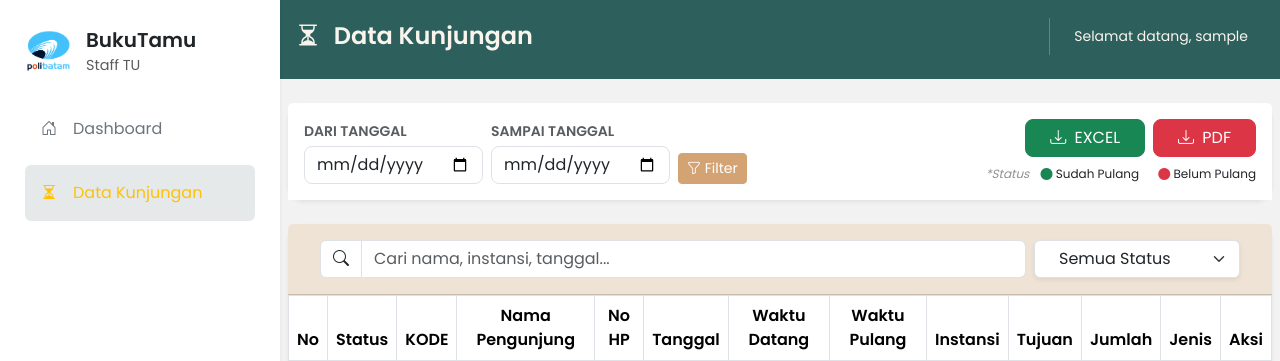
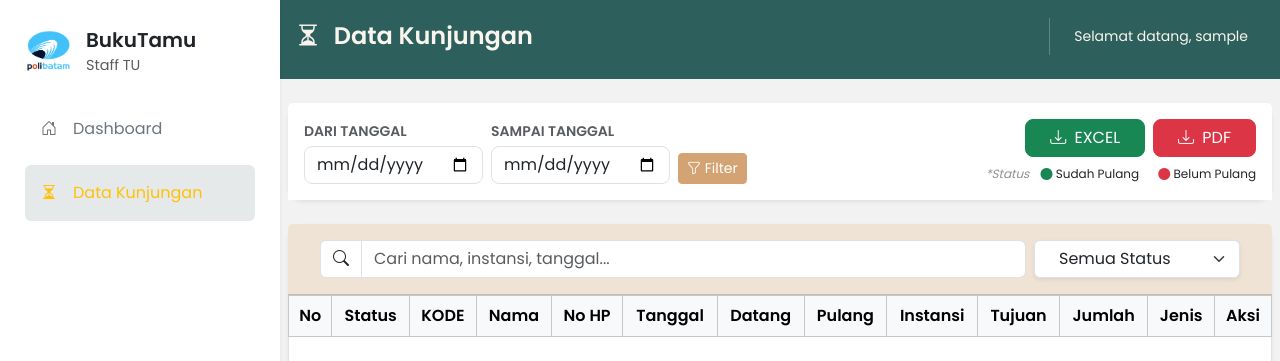
Before and after one commit to LuluKhaira/Buku-Tamu, a PHP site: page /dashboard_staffTU/data_kunjungan.php in a window 1280 px wide. Shown: the top 361 px of the page. Run offline with PHP 8.4, Linux system fonts and the light colour scheme; the visitor is signed in with stand-in values (Sample User, id 1); data that the repository does not hold is empty.

Commit message:
perbaikan design tipis

```diff
--- a/dashboard_staffTU/beranda.php
+++ b/dashboard_staffTU/beranda.php
@@ -183,8 +183,8 @@ include "../config/db_pengunjung_hariini.php";
                       <th>Nama / PJ</th>
                       <th>Jumlah</th>
                       <th>Tanggal</th>
-                      <th>datang</th>
-                      <th>pulang</th>
+                      <th>Datang</th>
+                      <th>Pulang</th>
                     </tr>
                   </thead>
 
--- a/dashboard_staffTU/data_kunjungan.php
+++ b/dashboard_staffTU/data_kunjungan.php
@@ -155,16 +155,16 @@ include "../config/db_tanggal.php"; // file ini sudah men-generate $pengunjung a
           <div class="card-body p-0">
             <div class="table-responsive" style="max-height:465px; overflow:auto;">
               <table class="table table-hover table-bordered align-middle mb-0">
-                <thead class="text-center" style="background:#EFE3D6; color:#8B5E34; position:sticky; top:0; z-index:5;">
+                <thead class="table-light text-center" style="background:#EFE3D6; color:#8B5E34; position:sticky; top:0; z-index:5;">
                   <tr>
                     <th>No</th>
                     <th>Status</th>
                     <th>KODE</th>
-                    <th>Nama Pengunjung</th>
+                    <th>Nama</th>
                     <th>No HP</th>
                     <th>Tanggal</th>
-                    <th>Waktu Datang</th>
-                    <th>Waktu Pulang</th>
+                    <th>Datang</th>
+                    <th>Pulang</th>
                     <th>Instansi</th>
                     <th>Tujuan</th>
                     <th>Jumlah</th>
```
